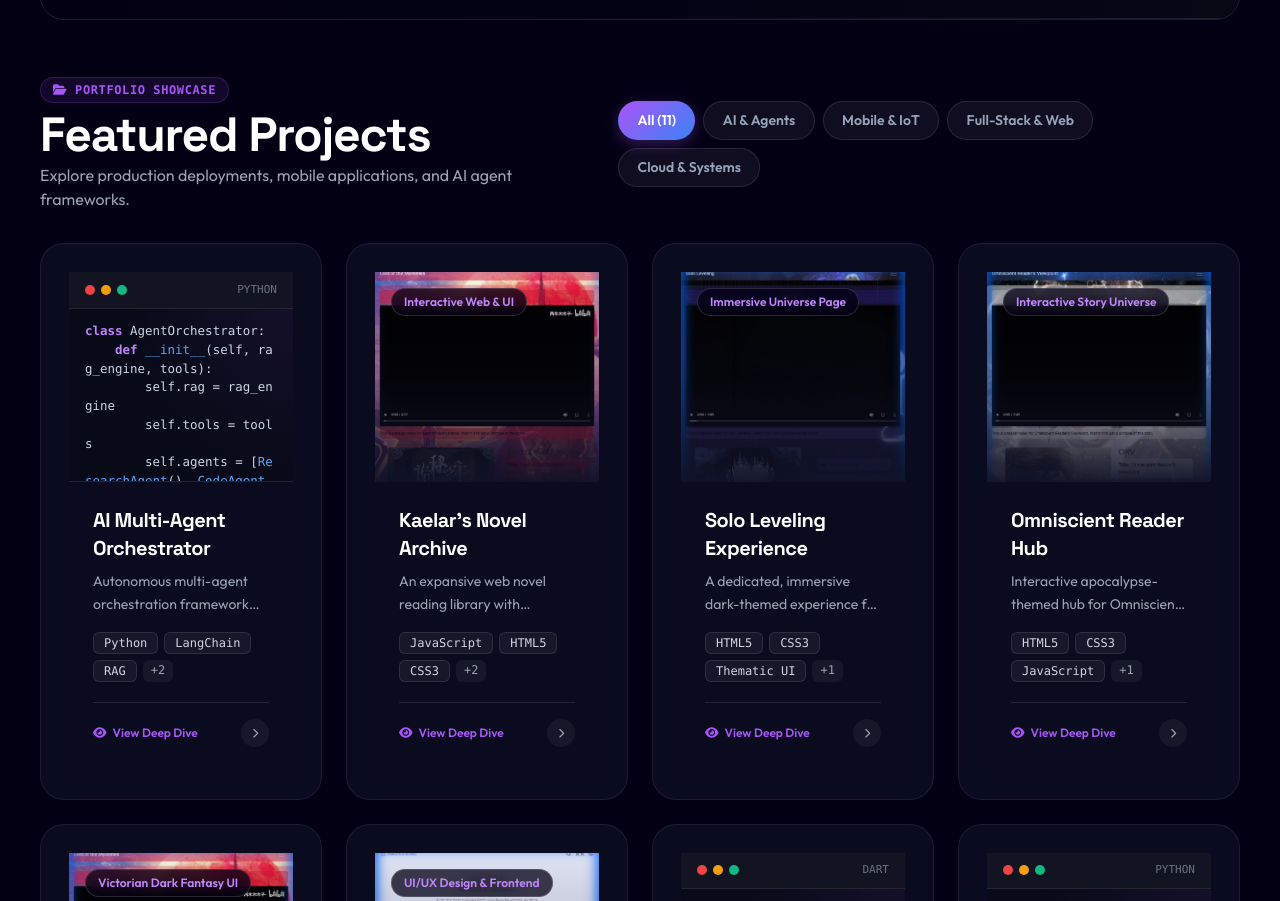
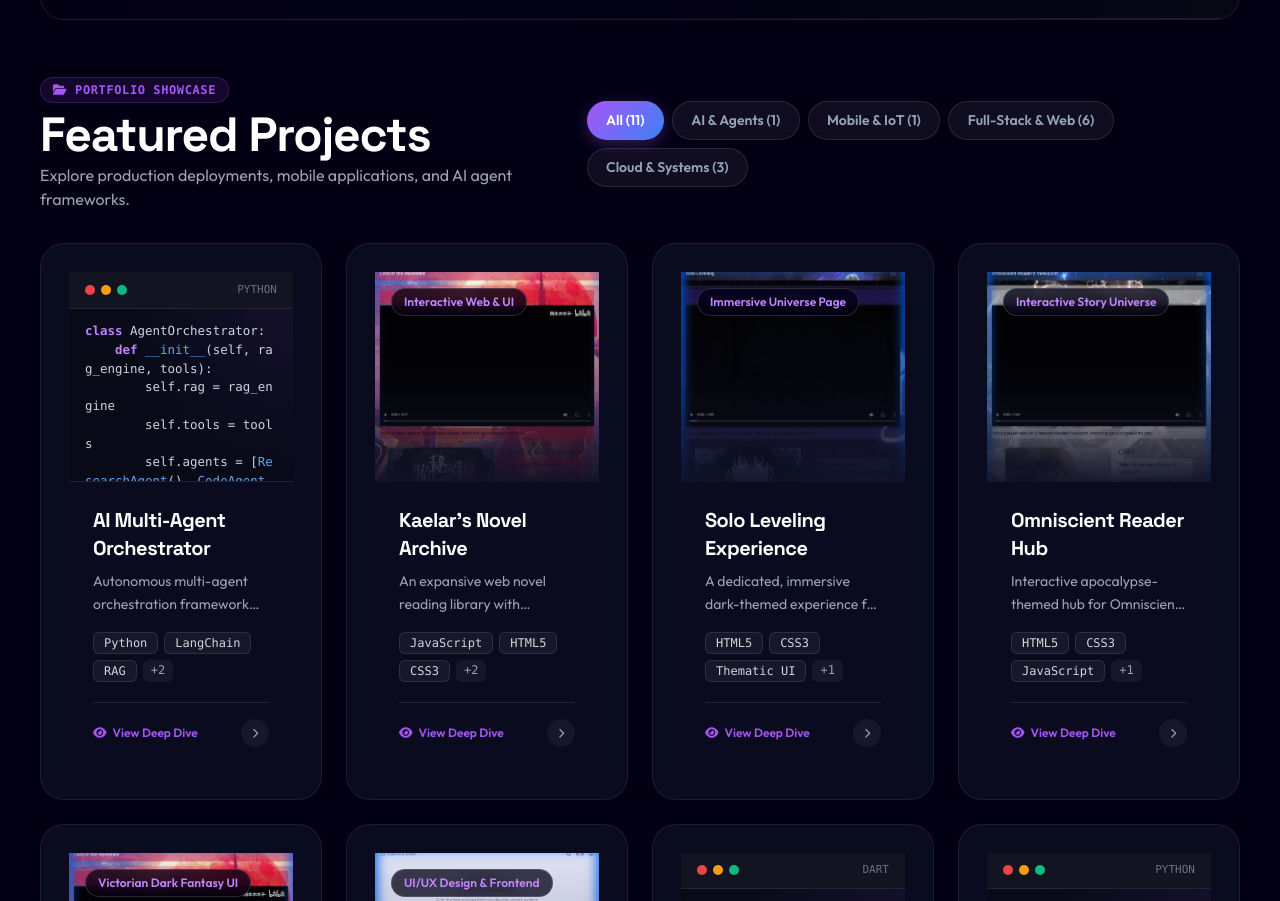
Before and after one commit to anasmouquinee/port, a website: page index.html in a window 1280 px wide. Shown: the part 1227-2128 px from the top of the page. Drawn offline with nearby package versions, Linux system fonts and the light colour scheme.

Commit message:
fix: dynamic live category counts and bump cache buster to v3.0

```diff
--- a/index.html
+++ b/index.html
@@ -242,11 +242,11 @@
 
         <!-- Filter Tabs -->
         <div class="filter-tabs">
-          <button onclick="filterProjects('all', this)" class="filter-tab active" id="tab-all">All</button>
-          <button onclick="filterProjects('ai', this)" class="filter-tab">AI & Agents</button>
-          <button onclick="filterProjects('mobile', this)" class="filter-tab">Mobile & IoT</button>
-          <button onclick="filterProjects('web', this)" class="filter-tab">Full-Stack & Web</button>
-          <button onclick="filterProjects('cloud', this)" class="filter-tab">Cloud & Systems</button>
+          <button onclick="filterProjects('all', this)" class="filter-tab active" id="tab-all">All (11)</button>
+          <button onclick="filterProjects('ai', this)" class="filter-tab" id="tab-ai">AI & Agents (1)</button>
+          <button onclick="filterProjects('mobile', this)" class="filter-tab" id="tab-mobile">Mobile & IoT (1)</button>
+          <button onclick="filterProjects('web', this)" class="filter-tab" id="tab-web">Full-Stack & Web (5)</button>
+          <button onclick="filterProjects('cloud', this)" class="filter-tab" id="tab-cloud">Cloud & Systems (4)</button>
         </div>
       </div>
 
@@ -378,7 +378,7 @@
   </div>
 
   <!-- Script Execution -->
-  <script src="script.js?v=2.1"></script>
+  <script src="script.js?v=3.0"></script>
 </body>
 
 </html>
--- a/script.js
+++ b/script.js
@@ -851,12 +851,29 @@ window.changeFeaturedSlide = function(idx) {
 };
 
 // --- 6. Render Projects Grid ---
+function updateFilterTabCounts() {
+  const counts = { all: state.projects.length, ai: 0, mobile: 0, web: 0, cloud: 0 };
+  state.projects.forEach(p => {
+    if (counts[p.filter] !== undefined) counts[p.filter]++;
+  });
+
+  const elAll = document.getElementById('tab-all');
+  if (elAll) elAll.textContent = `All (${counts.all})`;
+  const elAi = document.getElementById('tab-ai');
+  if (elAi) elAi.textContent = `AI & Agents (${counts.ai})`;
+  const elMobile = document.getElementById('tab-mobile');
+  if (elMobile) elMobile.textContent = `Mobile & IoT (${counts.mobile})`;
+  const elWeb = document.getElementById('tab-web');
+  if (elWeb) elWeb.textContent = `Full-Stack & Web (${counts.web})`;
+  const elCloud = document.getElementById('tab-cloud');
+  if (elCloud) elCloud.textContent = `Cloud & Systems (${counts.cloud})`;
+}
+
 function renderProjects() {
   const grid = document.getElementById('projects-grid');
   if (!grid) return;
 
-  const tabAll = document.getElementById('tab-all');
-  if (tabAll) tabAll.textContent = `All (${state.projects.length})`;
+  updateFilterTabCounts();
 
   const filtered = state.currentFilter === 'all'
     ? state.projects
```
